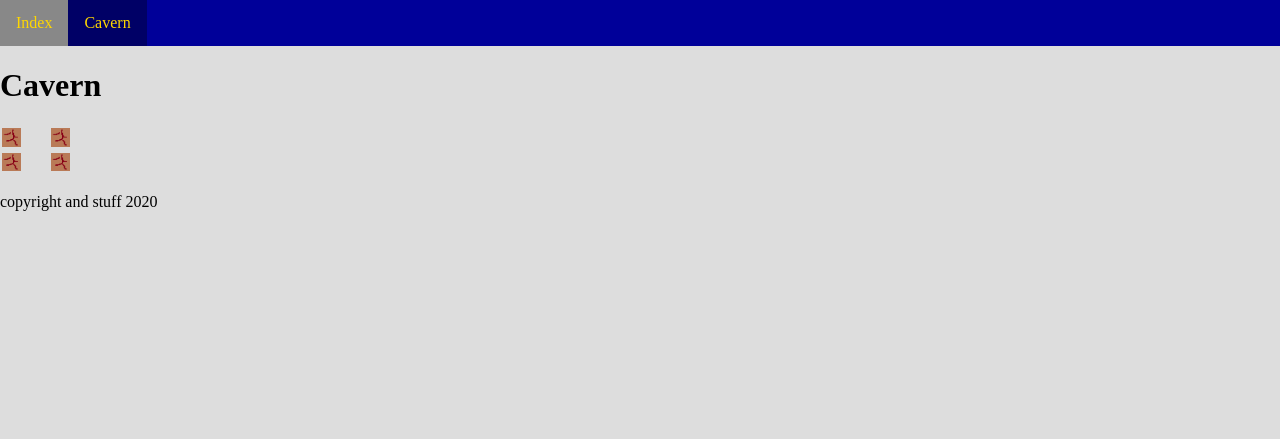
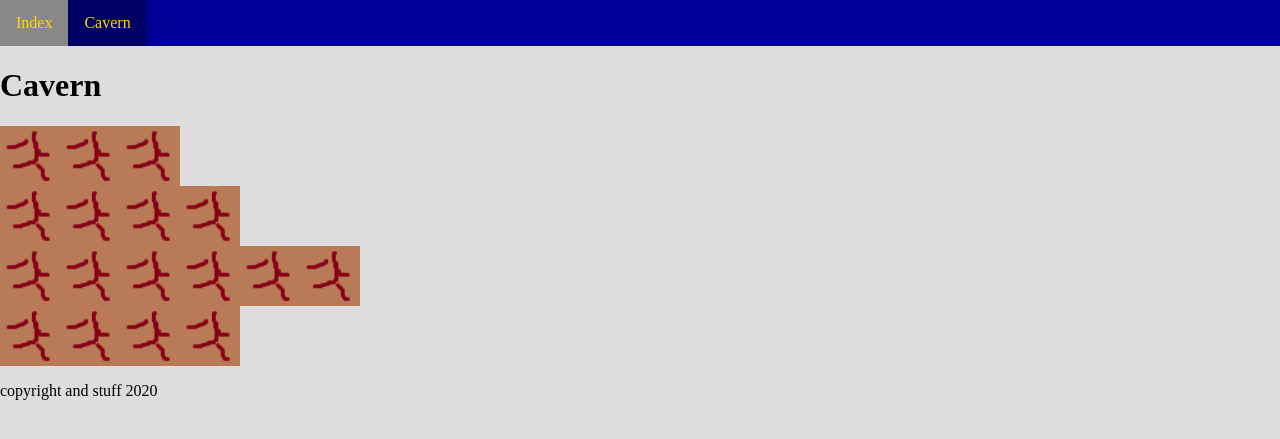
Before and after one commit to LeoKnox/cavern_game, a Flask app: page /cavern in a window 1280 px wide. Shown: the top 439 px of the page. Run offline with Flask 2, Linux system fonts and the light colour scheme.

Commit message:
Add files via upload

```diff
--- a/application/static/css/styles.css
+++ b/application/static/css/styles.css
@@ -5,23 +5,21 @@ body {
 }
 
 tr {
-    width: 50%;
+    padding: 0;
+    margin: 0;
 }
 
 td {
     padding: 0;
     margin: 0;
-    object-fit: fill;
-}
-
-img {
-    width: 80px;
+    border: 0;
 }
 
 .floor {
     padding: 0;
     margin: 0;
-    width: 40%;
+    width: 15%;
+    float: left;
 }
 
 .cavern_map {
--- a/application/templates/cavern.html
+++ b/application/templates/cavern.html
@@ -3,23 +3,25 @@
 {% block content %}
     <h1>Cavern</h1>
     <div class="cavern_map">
-        <table>
-        <tr>
-            <td>
-                <img class="floor" src="{{url_for('static', filename = '/images/floor.png') }}">
-            </td>
-            <td>
-                <img class="floor" src="{{url_for('static', filename = '/images/floor.png') }}">
-            </td>
-        </tr>
-        <tr>
-            <td>
-                <img class="floor" src="{{url_for('static', filename = '/images/floor.png') }}">
-            </td>
-            <td>
-                <img class="floor" src="{{url_for('static', filename = '/images/floor.png') }}">
-            </td>
-        </tr>
-        </table>
-    </div>
+    <img class="floor" src="{{url_for('static', filename = '/images/floor.png') }}">
+    <img class="floor" src="{{url_for('static', filename = '/images/floor.png') }}">
+    <img class="floor" src="{{url_for('static', filename = '/images/floor.png') }}">
+    <br style="clear:both" />
+    <img class="floor" src="{{url_for('static', filename = '/images/floor.png') }}">
+    <img class="floor" src="{{url_for('static', filename = '/images/floor.png') }}">
+    <img class="floor" src="{{url_for('static', filename = '/images/floor.png') }}">
+    <img class="floor" src="{{url_for('static', filename = '/images/floor.png') }}">
+    <br style="clear:both" />
+    <img class="floor" src="{{url_for('static', filename = '/images/floor.png') }}">
+    <img class="floor" src="{{url_for('static', filename = '/images/floor.png') }}">
+    <img class="floor" src="{{url_for('static', filename = '/images/floor.png') }}">
+    <img class="floor" src="{{url_for('static', filename = '/images/floor.png') }}">
+    <img class="floor" src="{{url_for('static', filename = '/images/floor.png') }}">
+    <img class="floor" src="{{url_for('static', filename = '/images/floor.png') }}">
+    <br style="clear:both" />
+    <img class="floor" src="{{url_for('static', filename = '/images/floor.png') }}">
+    <img class="floor" src="{{url_for('static', filename = '/images/floor.png') }}">
+    <img class="floor" src="{{url_for('static', filename = '/images/floor.png') }}">
+    <img class="floor" src="{{url_for('static', filename = '/images/floor.png') }}">
+    <br style="clear:both" />
 {% endblock %}
```
